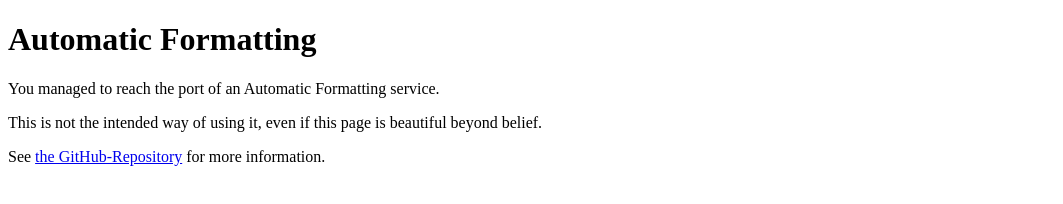
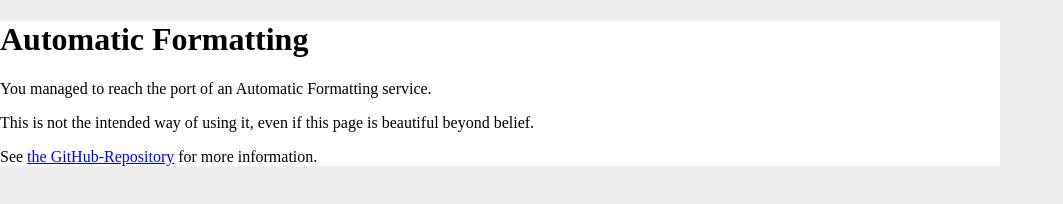
Before and after one commit to Idrinth/automatic-formatting, a website: page home.html in a window 1280 px wide. Shown: the whole page, without its empty margins (0-1063 px from the left). Drawn offline with Linux system fonts and the light colour scheme.

Commit message:
Update home.html

```diff
--- a/home.html
+++ b/home.html
@@ -4,6 +4,10 @@
         <title>Automatic Formatting</title>
         <meta charset="UTF-8">
         <meta name="viewport" content="width=device-width, initial-scale=1.0">
+        <style>
+            html {width:100%;height:100%;padding:0;background:#eee}
+            body {width:90%;min-width:360px;max-width:1000px;margin: auto 0;background:#fff;padding:0;}
+        </style>
     </head>
     <body>
         <h1>Automatic Formatting</h1>
```
